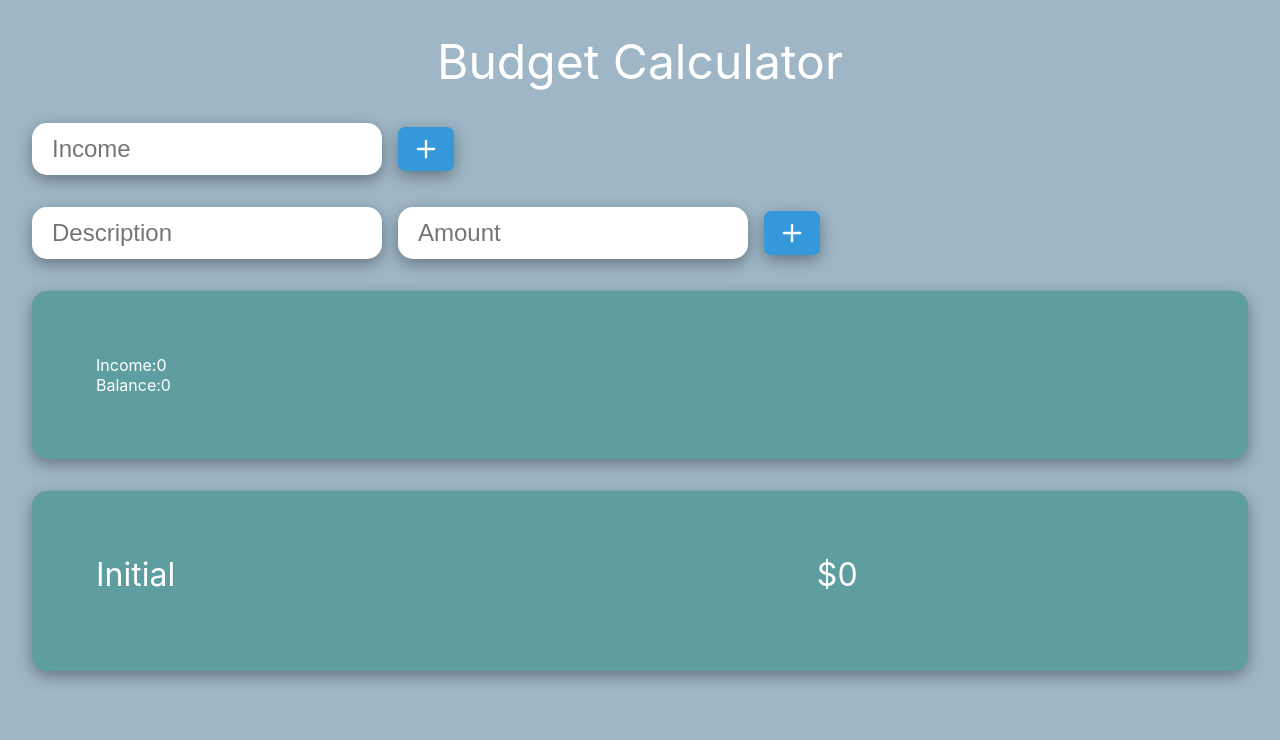
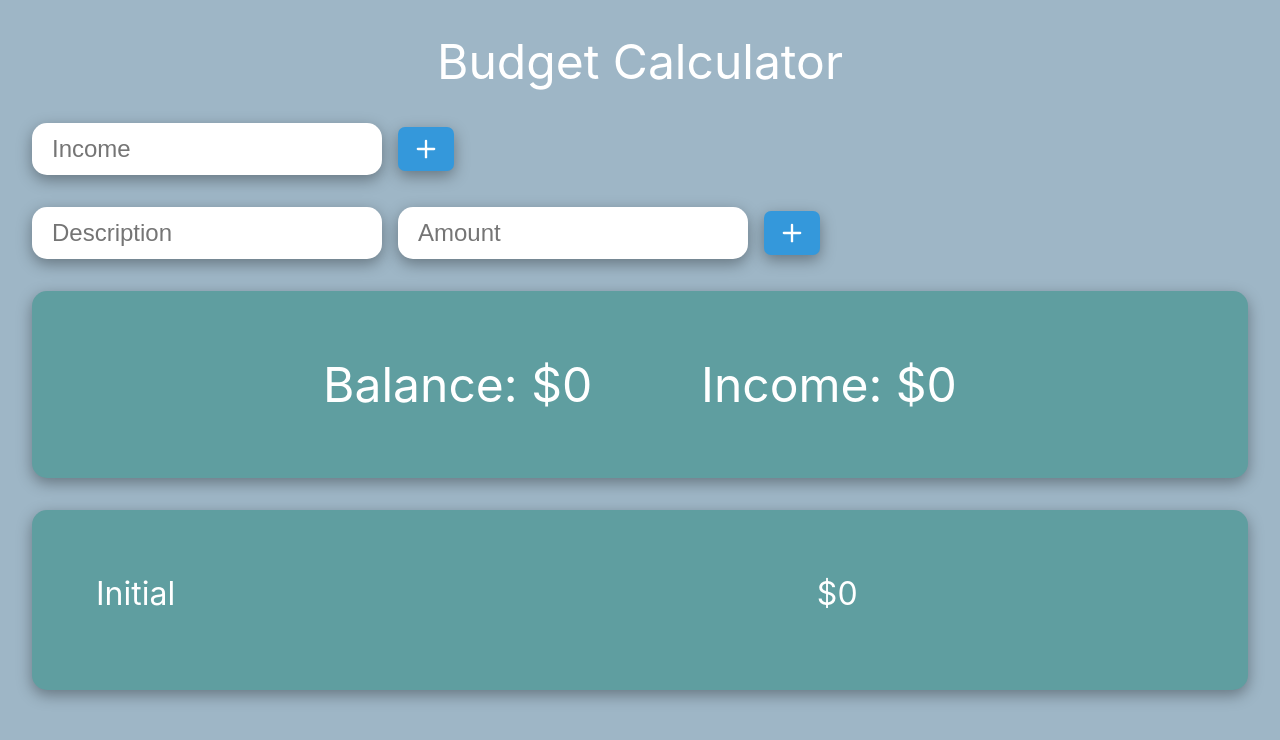
Before and after one commit to cw417/react-budget-calc, a React (Create React App) app in the folder client/: page / in a window 1280 px wide. Shown: the top 740 px of the page. Built offline with nearby package versions, Linux system fonts and the light colour scheme; the HTML template or start-up script is replaced by a standard one.

Commit message:
Update InfoDisplay styling

```diff
--- a/client/src/App.css
+++ b/client/src/App.css
@@ -18,42 +18,17 @@ body {
   background-color: var(--background-color);
 }
 
-/* Input */
+/* Info Display */
 
-.input-container {
+.info-display {
+  font-size: 3rem;;
   display: flex;
   flex-direction: row;
-  justify-content: flex-start;
+  justify-content: center;
 }
 
-.input {
-  background-color: #fff;
-  padding: 0.75rem 1.25rem;
-  border-radius: 15px;
-  box-shadow: var(--shadow);
-  border: none;
-  font-size: 1.5rem;
-}
-
-.button {
-  width: 3.5rem;
-  margin: 0.25rem 0;
-  height: auto;
-  font-size: 1.75rem;
-  padding-top: 0.5rem; /* this keeps the image centered */
-  cursor: pointer;
-  border-radius: 7px;
-  background-color: var(--button-blue);
-  color: var(--main-font-color);
-  border: none;
-	transition: all 0.3s;
-  margin-left: 1rem;
-  box-shadow: var(--shadow);
-}
-
-.button:hover {
-  background-color: var(--button-blue-hover);
-  border-radius: 0px;
+.info-display--income {
+  margin-left: 10%;
 }
 
 /* ExpenseItem */
@@ -106,6 +81,44 @@ body {
   padding-left: 5%;
 }
 
+/* Misc Element Classes */
+
+.input-container {
+  display: flex;
+  flex-direction: row;
+  justify-content: flex-start;
+}
+
+.input {
+  background-color: #fff;
+  padding: 0.75rem 1.25rem;
+  border-radius: 15px;
+  box-shadow: var(--shadow);
+  border: none;
+  font-size: 1.5rem;
+}
+
+.button {
+  width: 3.5rem;
+  margin: 0.25rem 0;
+  height: auto;
+  font-size: 1.75rem;
+  padding-top: 0.5rem; /* this keeps the image centered */
+  cursor: pointer;
+  border-radius: 7px;
+  background-color: var(--button-blue);
+  color: var(--main-font-color);
+  border: none;
+	transition: all 0.3s;
+  margin-left: 1rem;
+  box-shadow: var(--shadow);
+}
+
+.button:hover {
+  background-color: var(--button-blue-hover);
+  border-radius: 0px;
+}
+
 /* Utility */
 
 .center {
@@ -123,6 +136,10 @@ body {
 
 .f-3 {
   font-size: 3rem;
+}
+
+.f-2 {
+  font-size: 2rem;
 }
 
 .flex-row {
@@ -144,7 +161,7 @@ body {
 }
 
 .ml-2 {
-  margin: auto;
+  margin-left: 2rem;
 }
 
 .white-text {
--- a/client/src/components/InfoDisplay.tsx
+++ b/client/src/components/InfoDisplay.tsx
@@ -7,14 +7,14 @@ type Props = {
 
 export default function InfoDisplay({ balance, income}: Props) {
   return (
-    <div className='container'>
-      <div>
-        <label>Income:</label>
-        <span>{income}</span>
-      </div>
+    <div className='info-display container'>
       <div>
         <label>Balance:</label>
-        <span>{balance}</span>
+        <span>{` $${balance}`}</span>
+      </div>
+      <div className='info-display--income'>
+        <label>Income:</label>
+        <span>{` $${income}`}</span>
       </div>
     </div>
   )
```
